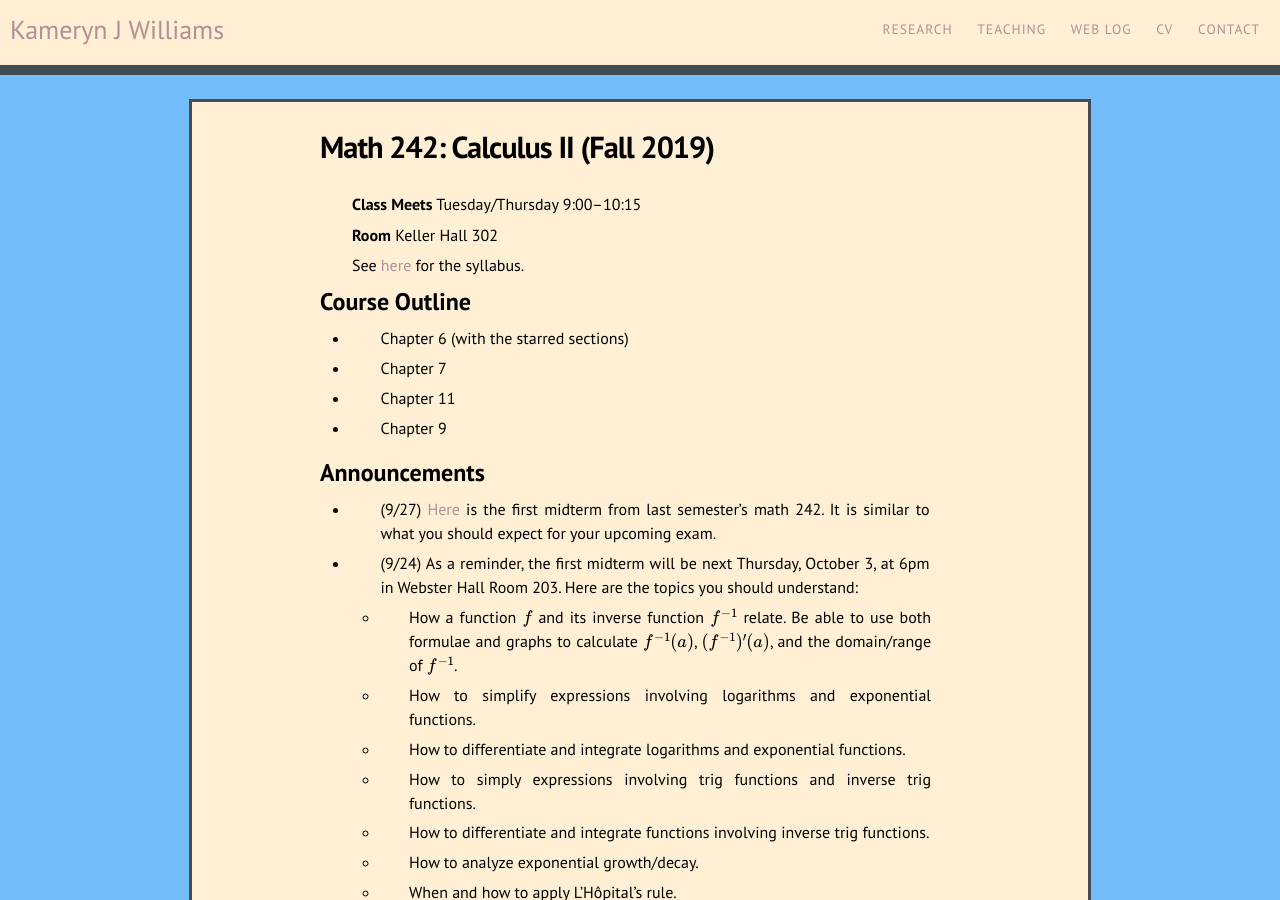
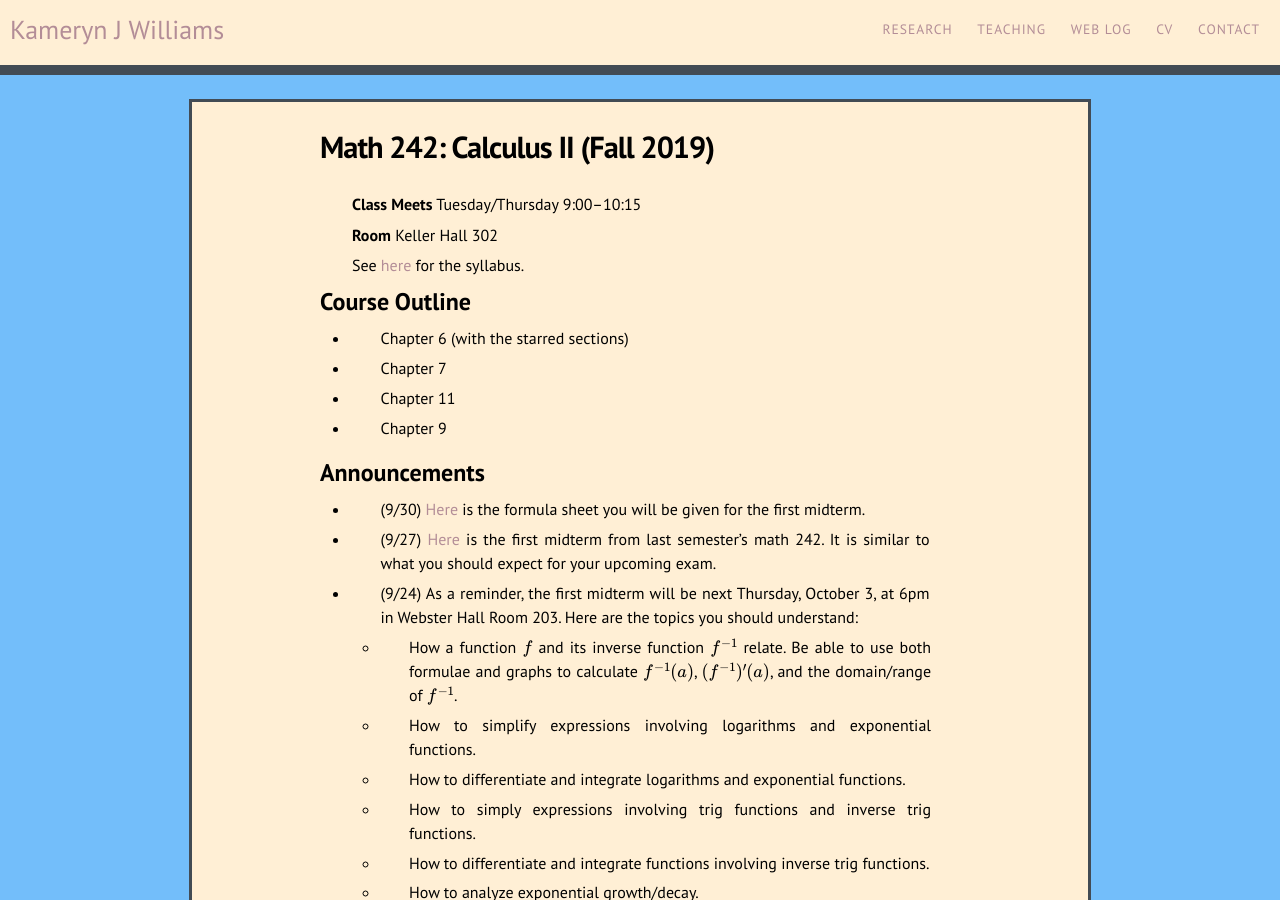
Before and after one commit to kamerynjw/kamerynjw.github.io, a Jekyll site: the page built from teaching/2019/math242.md, in a window 1280 px wide and 900 px high. Built offline with Jekyll 4.4.1, drawn with Linux system fonts in a browser that asks for light colours; nearby versions of some CDN libraries; formulas are drawn with MathJax 3.

Commit message:
put exam1 formula sheet on website

```diff
--- a/teaching/2019/math242.md
+++ b/teaching/2019/math242.md
@@ -23,6 +23,8 @@ Course Outline
 
 Announcements
 -------------
+
+* (9/30) [Here]({{ page.url }}formula-sheet.pdf) is the formula sheet you will be given for the first midterm.
 
 * (9/27) [Here]({{ page.url }}spring19-midterm1.pdf) is the first midterm from last semester's math 242. It is similar to what you should expect for your upcoming exam.
 
```
Also changed, not shown: 1 other file.
